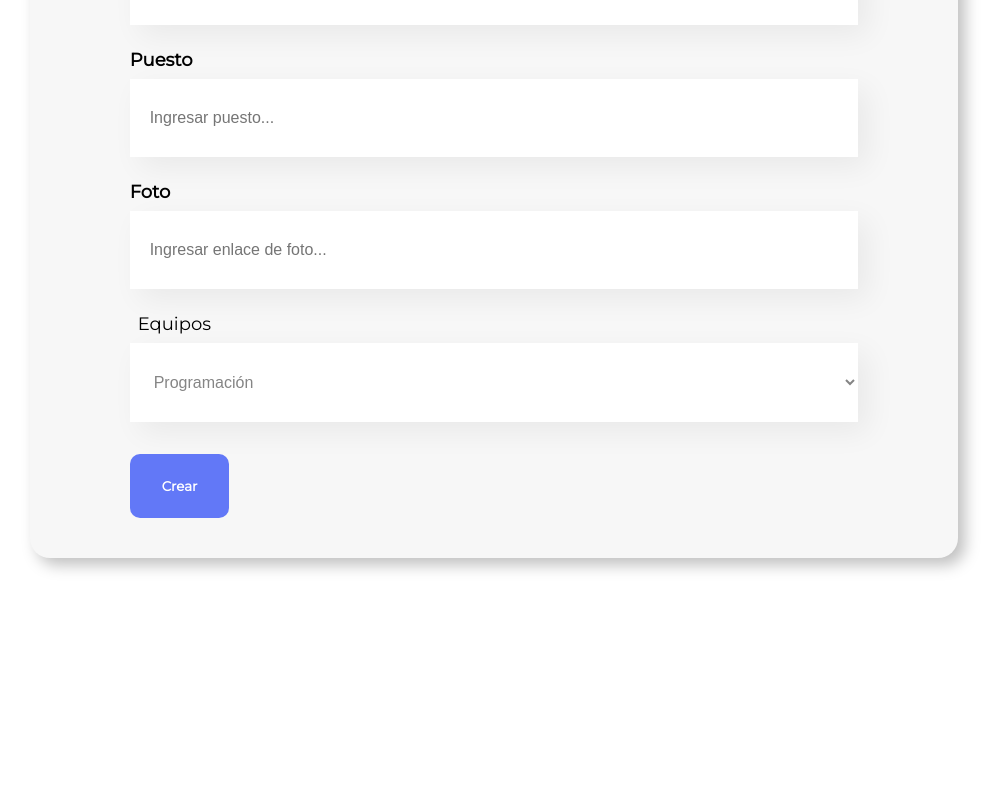
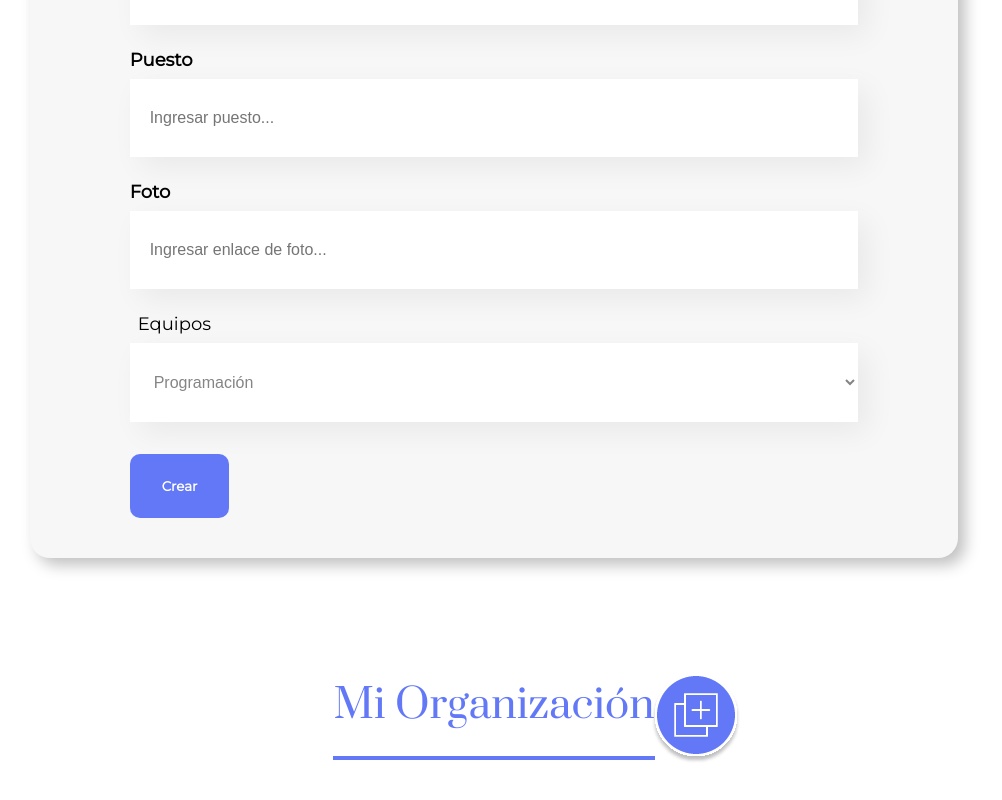
Before and after one commit to HostenX/AluraPersonasyEquipos, a React (Create React App) app: page / in a window 1280 px wide. Shown: the part 768-1568 px from the top of the page, without its empty margins (146-1148 px from the left). Before the commit the page ends 1406 px from the top, so only its background shows below. Built offline with nearby package versions, Linux system fonts and the light colour scheme.

Commit message:
Clase 5 Finalizada

```diff
--- a/src/App.js
+++ b/src/App.js
@@ -1,12 +1,24 @@
+import { useState } from 'react';
 import './App.css';
 import Header from './components/Header/';
 import Form from './components/form/';
+import MyOrg from './components/MyOrg';
 
 function App() {
+const[showForm, updateShow]=useState(true)
+
+//Ternario --> condicion ? seMuestra : noSeMuestra
+// Condicion && seMuestra
+
+const changeShow = () =>{
+  updateShow(!showForm)
+}
+
   return (
     <div>
       <Header/>
-      <Form/>
+      { showForm && <Form/>}
+      <MyOrg changeShow ={changeShow}/>
     </div>
   );
 }
--- /dev/null
+++ b/src/components/MyOrg/MyOrg.css
@@ -0,0 +1,21 @@
+.orgSection{
+    width: 100%;
+    display: flex;
+    justify-content: center;
+    align-items: center;
+}
+
+.title{
+    color: #6278F7;
+    font-size: 40px;
+    font-weight: 400;
+    padding-bottom: 24px;
+
+    border-bottom: 4px solid #6278F7;
+}
+
+.orgSection img{
+    position: absolute;
+    right: 30%;
+    cursor: pointer;
+}
--- /dev/null
+++ b/src/components/MyOrg/index.js
@@ -0,0 +1,13 @@
+import { useState } from "react"
+import	"./MyOrg.css"
+
+const MyOrg = (props) =>{
+    //const [nombreVariable, funcionActualiza] = useState(valorInicial)
+    return <section className="orgSection">
+        <h3 className="title">Mi Organización</h3>
+        <img src="/img/add.png" alt="add" onClick={props.changeShow}/>
+
+    </section>
+}
+
+export default MyOrg
--- a/src/components/OptionList/index.js
+++ b/src/components/OptionList/index.js
@@ -16,10 +16,6 @@ const OptionList = () =>{
         "Innovación y Gestión"
     ]
 
-    const arreglo = {
-
-    }
-
     return <div className='lista-opciones'>
         <label>Equipos</label>
         <select>
--- a/src/components/TextField/index.js
+++ b/src/components/TextField/index.js
@@ -1,11 +1,10 @@
 import './TextField.css'
 
 const TextField = (props) =>{
-    console.log("datos:" + props.title);
     const placeholderModificado = `${props.placeholder}...`
     return <div className='campo-texto'>
         <label>{props.title}</label>
-        <input placeholder={placeholderModificado}/>
+        <input placeholder={placeholderModificado} required={props.required}/>
     </div>
 }
 
--- a/src/components/form/index.js
+++ b/src/components/form/index.js
@@ -14,9 +14,9 @@ const Form = () =>{
     return <section className='formulario'>
         <form onSubmit={sendData}>
             <h2>Rellena el formulario para crear el colaborador.</h2>
-            <TextField title ="Nombre" placeholder="Ingresar nombre"/>
-            <TextField title = "Puesto" placeholder="Ingresar puesto"/>
-            <TextField title = "Foto" placeholder="Ingresar enlace de foto"/>
+            <TextField title ="Nombre" placeholder="Ingresar nombre" required/>
+            <TextField title = "Puesto" placeholder="Ingresar puesto" required/>
+            <TextField title = "Foto" placeholder="Ingresar enlace de foto" required/>
             <OptionList/>
             <Button title ="Crear"/>
         </form>
```
Also changed, not shown: public/img/add.png (added).
